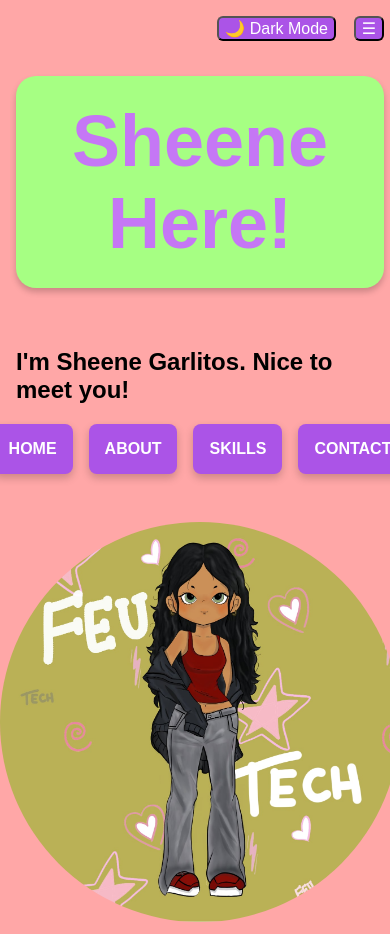
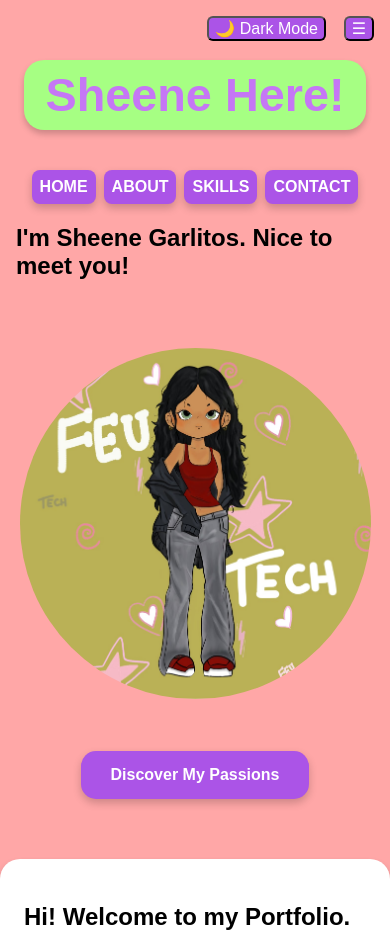
Before and after one commit to kgarlitos-22/it0043-portfolio, a plain HTML site: page index.html in a window 390 px wide. Shown: the top 934 px of the page. Drawn offline with Linux system fonts and the light colour scheme.

Commit message:
Add README and screenshots and other updates

```diff
--- a/index.html
+++ b/index.html
@@ -3,18 +3,15 @@
 <head>
     <meta charset="UTF-8">
     <meta name="viewport" content="width=device-width, initial-scale=1.0">
-
     <script src="js/theme-init.js"></script>
     <link rel="stylesheet" href="styles.css">
     <script src="js/script.js" defer></script>
-    <title>My Webpage</title>
+    <title>Sheene Garlitos | Portfolio</title>
 </head>
 <body>
     <header>
         <div class="centered-div">
         <div class="sheene-card">Sheene Here!</div>
-
-        <h2>I'm <b>Sheene Garlitos</b>. Nice to meet you!</h2>
 
     <button id="menu-button">☰</button>
     <button id="theme-button" type="button">🌙 Dark Mode</button>
@@ -24,6 +21,9 @@
         <a href="skills.html">SKILLS</a>
         <a href="contact.html">CONTACT</a>
     </nav>
+
+    <h2>I'm <b>Sheene Garlitos</b>. Nice to meet you!</h2>
+
     </div>
 </header>
 
--- a/styles.css
+++ b/styles.css
@@ -30,8 +30,8 @@ header {
 
 .profile-pic {
     object-fit: cover;
-    width: 25rem;
-    height: 25rem;
+    width: min(25rem, 90vw);
+height: min(25rem, 90vw);
     border-radius: 50%;
     margin: 2rem auto;
     display: block;
@@ -82,14 +82,16 @@ footer {
     justify-content: center;
     text-align: center;
     color: #c577f5;
-    font-size: 72px;
+    font-size: clamp(2rem, 12vw, 3rem);
     font-weight: bold;
     background-color: rgb(166, 255, 131);
+    width: calc(100% - 2rem);
     max-width: 800px;
     margin: 40px auto;
-    padding: var(--space-4);
+    padding: var(--space-2);
     border-radius: 20px;
     box-shadow: 0px 4px 6px rgba(0, 0, 0, 0.2);
+    box-s
 }
 
 .card {
@@ -106,13 +108,17 @@ footer {
     flex-direction: column;
     align-items: center;
     justify-content: center;
-    padding: var(--space-3);
+    padding: 0 var(--space-3) var(--space-3);
 }
 
 nav {
     display: flex;
+    flex-wrap: wrap;
     justify-content: center;
     gap: var(--space-3);
+    width: 100%;
+    max-width: 100%;
+    box-sizing: border-box;
 }
 
 #main-nav.is-hidden {
@@ -210,7 +216,6 @@ html {
 
 html,
 body {
-    min-width: 400px;
     min-height: 100%;
 }
 
@@ -292,6 +297,14 @@ main {
     #skills-container {
         grid-template-columns: 1fr;
     }
+
+    nav {
+    gap: var(--space-2);
+}
+
+nav a {
+    padding: var(--space-2);
+}
 }
 
 html.dark-mode .skill-column,
@@ -307,3 +320,9 @@ html.dark-mode .card:has(#skills-container) {
 html.dark-mode #skills-container .skill-column {
     background-color: #4f8f45;
 }
+
+html.dark-mode #contact-form input,
+html.dark-mode #contact-form textarea {
+    color: #000;
+    background-color: #fff;
+}
```
Also changed, not shown: about.html (+1 -1 lines), contact.html (+1 -1 lines), skills.html (+1 -1 lines), screenshots/dark-about.png (added), screenshots/dark-contact.png (added), screenshots/dark-home-lower..png (added), screenshots/dark-home-upper.png (added), screenshots/dark-skills-lower.png (added), screenshots/dark-skills-upper.png (added), screenshots/light-about.png (added), screenshots/light-contact.png (added), screenshots/light-home-lower.png (added), screenshots/light-home-upper.png (added), screenshots/light-skills-lower.png (added), 1 more files, 1 other file.
